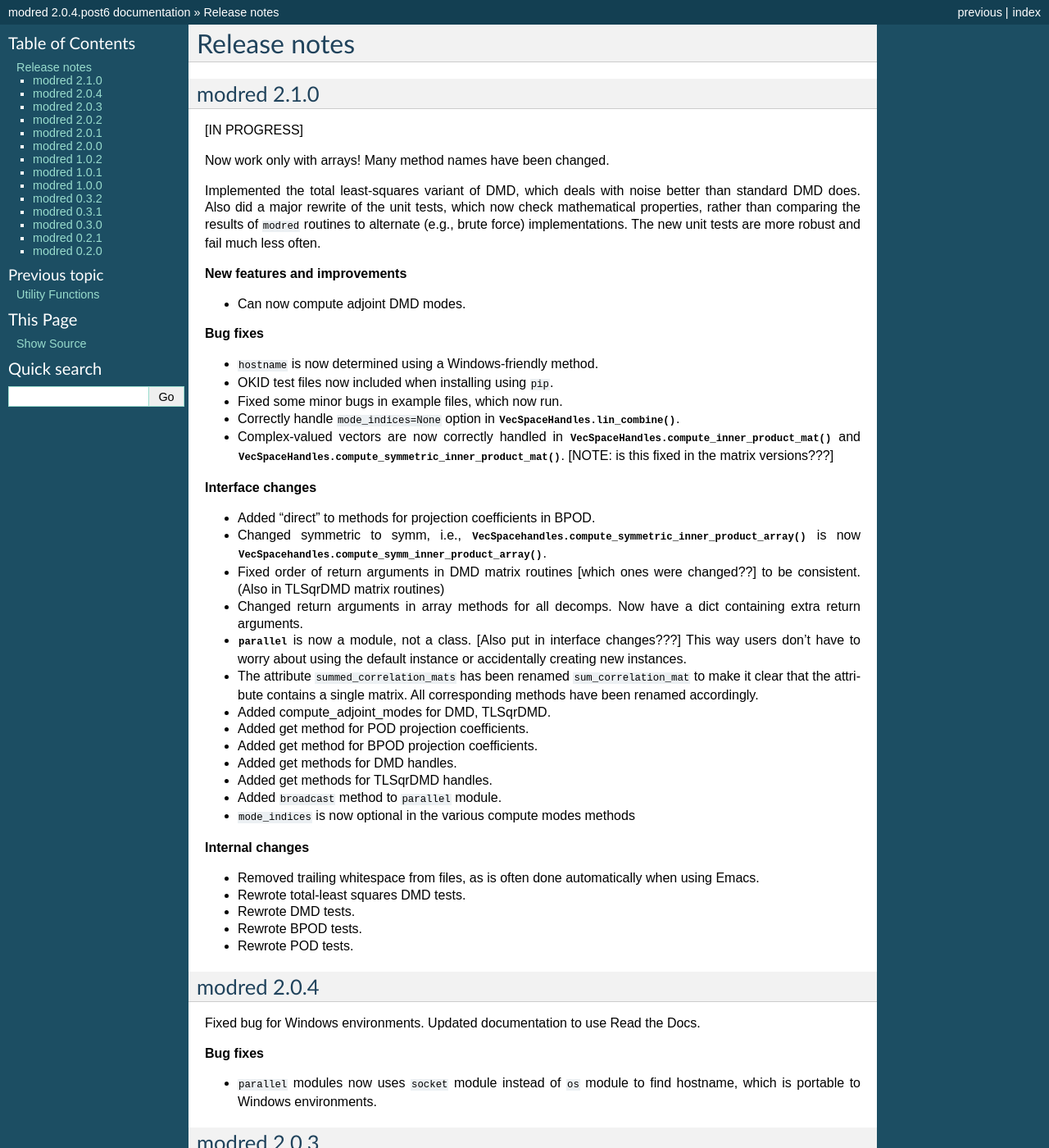
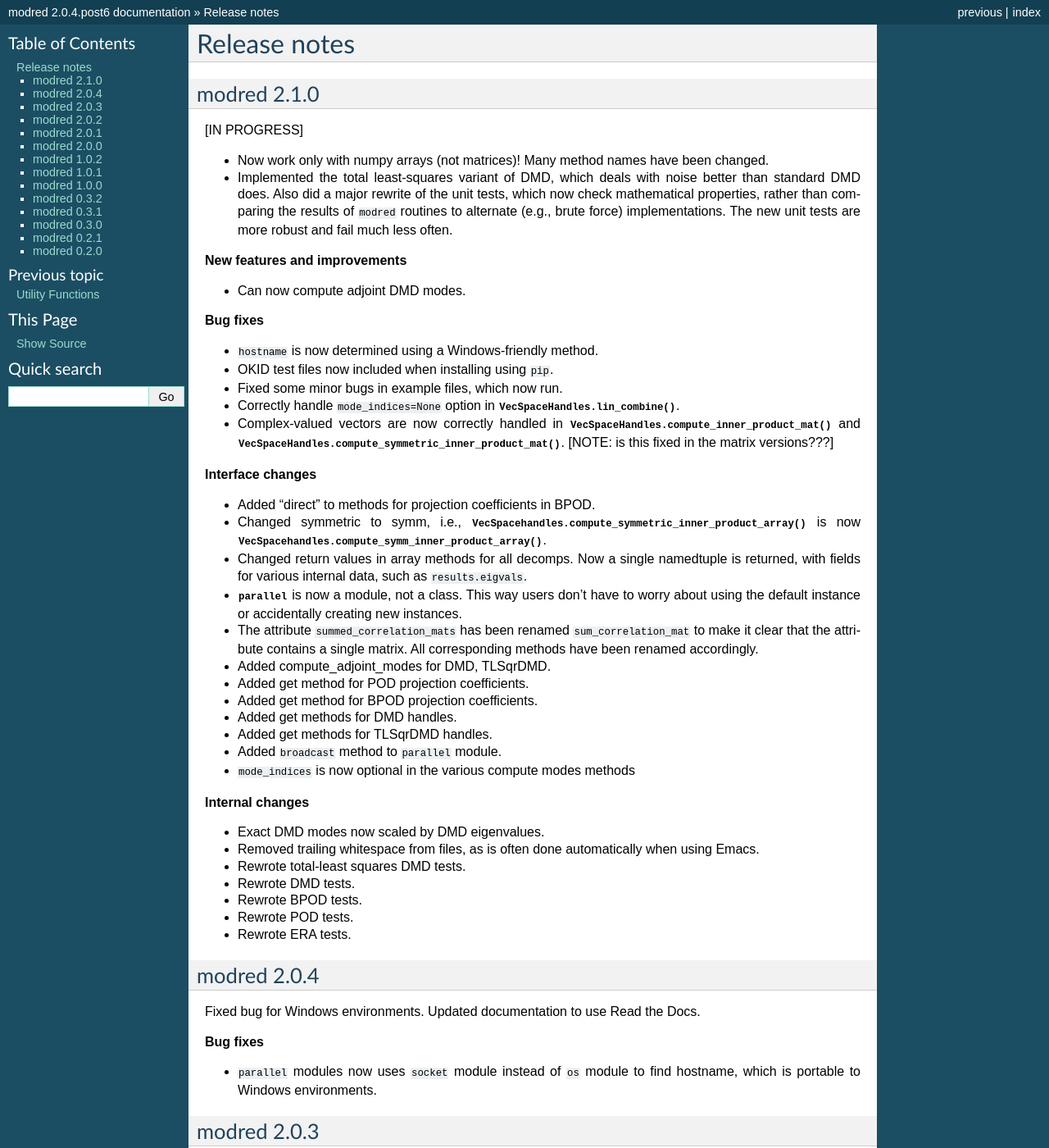
Before and after one commit to belson17/modred, a Sphinx documentation site: the page built from doc/release_notes.rst, in a window 1280 px wide and 1400 px high. Shown: the whole window at 82% size. Built offline with Sphinx 7.4.7, drawn with Linux system fonts in a browser that asks for light colours; formulas are drawn with MathJax 3.

Commit message:
Updated release notes.

```diff
--- a/doc/release_notes.rst
+++ b/doc/release_notes.rst
@@ -9,13 +9,14 @@ modred 2.1.0
 
 [IN PROGRESS]
 
-Now work only with arrays!  Many method names have been changed.
+* Now work only with numpy arrays (not matrices)!  Many method names have been
+  changed.
 
-Implemented the total least-squares variant of DMD, which deals with noise
-better than standard DMD does.  Also did a major rewrite of the unit tests,
-which now check mathematical properties, rather than comparing the results of
-``modred`` routines to alternate (e.g., brute force) implementations.  The new
-unit tests are more robust and fail much less often.
+* Implemented the total least-squares variant of DMD, which deals with noise
+  better than standard DMD does.  Also did a major rewrite of the unit tests,
+  which now check mathematical properties, rather than comparing the results of
+  ``modred`` routines to alternate (e.g., brute force) implementations.  The new
+  unit tests are more robust and fail much less often.
 
 **New features and improvements**
 
@@ -45,15 +46,13 @@ unit tests are more robust and fail much less often.
   :py:meth:`VecSpacehandles.compute_symmetric_inner_product_array` is now
   :py:meth:`VecSpacehandles.compute_symm_inner_product_array`.
 
-* Fixed order of return arguments in DMD matrix routines [which ones were
-  changed??] to be consistent. (Also in TLSqrDMD matrix routines)
+* Changed return values in array methods for all decomps.  Now a single
+  namedtuple is returned, with fields for various internal data, such as
+  ``results.eigvals``.
 
-* Changed return arguments in array methods for all decomps.  Now have a dict
-  containing extra return arguments.
-
-* :py:class:`parallel` is now a module, not a class.  [Also put in interface
-  changes???]  This way users don't have to worry about using the default
-  instance or accidentally creating new instances.
+* :py:class:`parallel` is now a module, not a class.  This way users don't have
+  to worry about using the default instance or accidentally creating new
+  instances.
 
 * The attribute ``summed_correlation_mats`` has been renamed
   ``sum_correlation_mat`` to make it clear that the attribute contains a single
@@ -75,6 +74,8 @@ unit tests are more robust and fail much less often.
 
 **Internal changes**
 
+* Exact DMD modes now scaled by DMD eigenvalues.
+
 * Removed trailing whitespace from files, as is often done automatically when
   using Emacs.
 
@@ -85,6 +86,8 @@ unit tests are more robust and fail much less often.
 * Rewrote BPOD tests.
 
 * Rewrote POD tests.
+
+* Rewrote ERA tests.
 
 
 ------------
```
